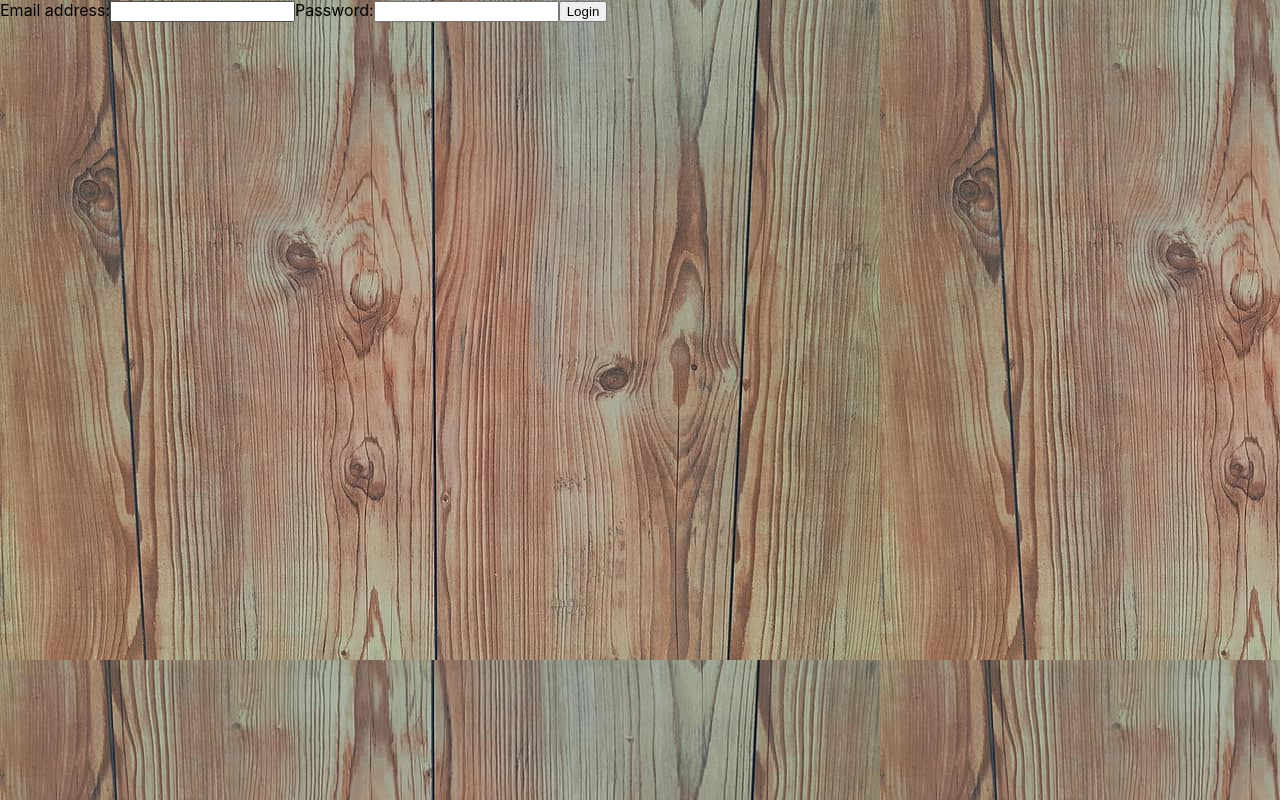
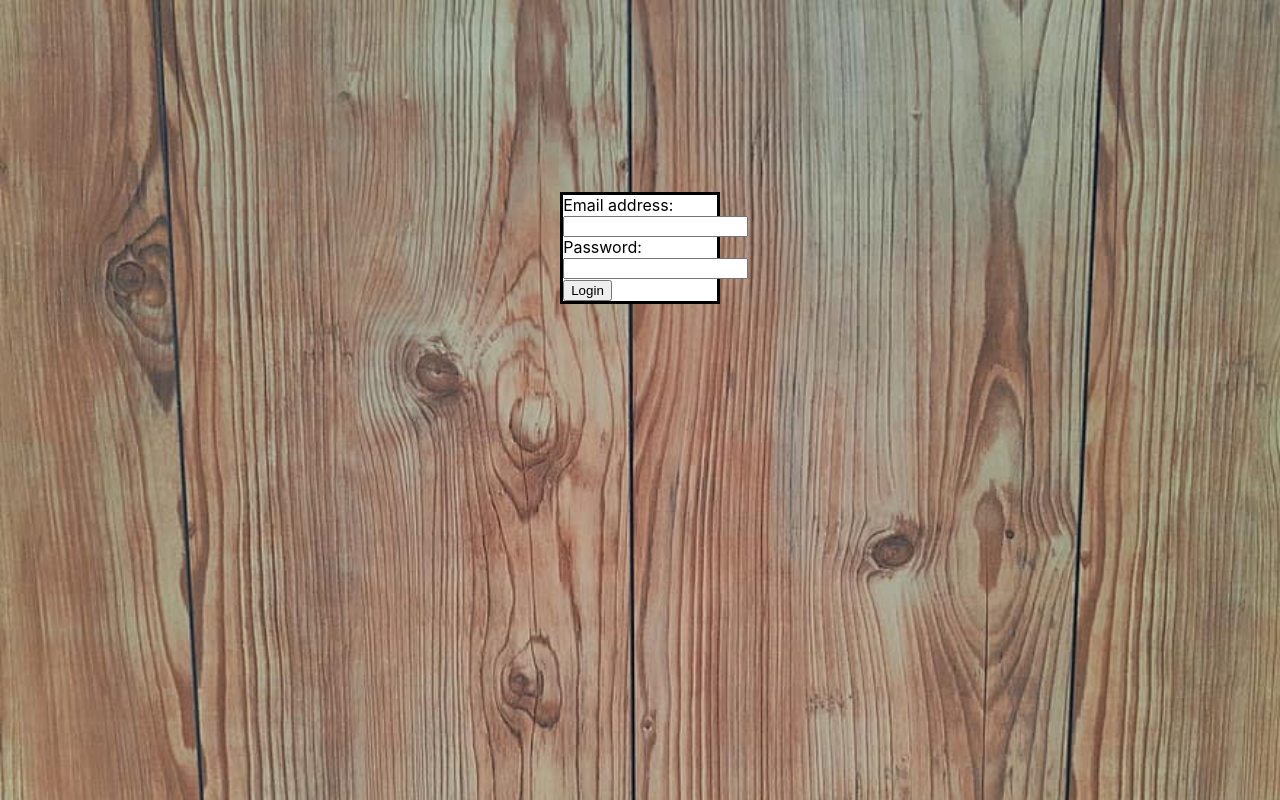
Before and after one commit to barnabasMatrai/react-exercise, a React (Create React App) app in the folder react-exercise/: page / in a window 1280 px wide. Built offline with nearby package versions, Linux system fonts and the light colour scheme.

Commit message:
add basic css to login page

```diff
--- a/react-exercise/src/App.js
+++ b/react-exercise/src/App.js
@@ -3,7 +3,10 @@
 
 function App() {
   return (
-      <LoginPage/>
+      <div>
+        <meta name="viewport" content="width=device-width, initial-scale=1.0"/>
+        <LoginPage/>
+      </div>
   );
 }
 
--- a/react-exercise/src/components/LoginPage.css
+++ b/react-exercise/src/components/LoginPage.css
@@ -4,5 +4,19 @@
     left: 0;
     height: 100%;
     width: 100%;
+    background-size: cover;
     background-image: url(../images/login-page-background.jpg);
 }
+
+#login-container {
+    position: relative;
+    top: 15vw;
+    margin: auto;
+    max-width: 12vw;
+    border: 3px solid black;
+    background-color: white;
+}
+
+#login-form.label, #login-form.input {
+    float: left;
+}
```
